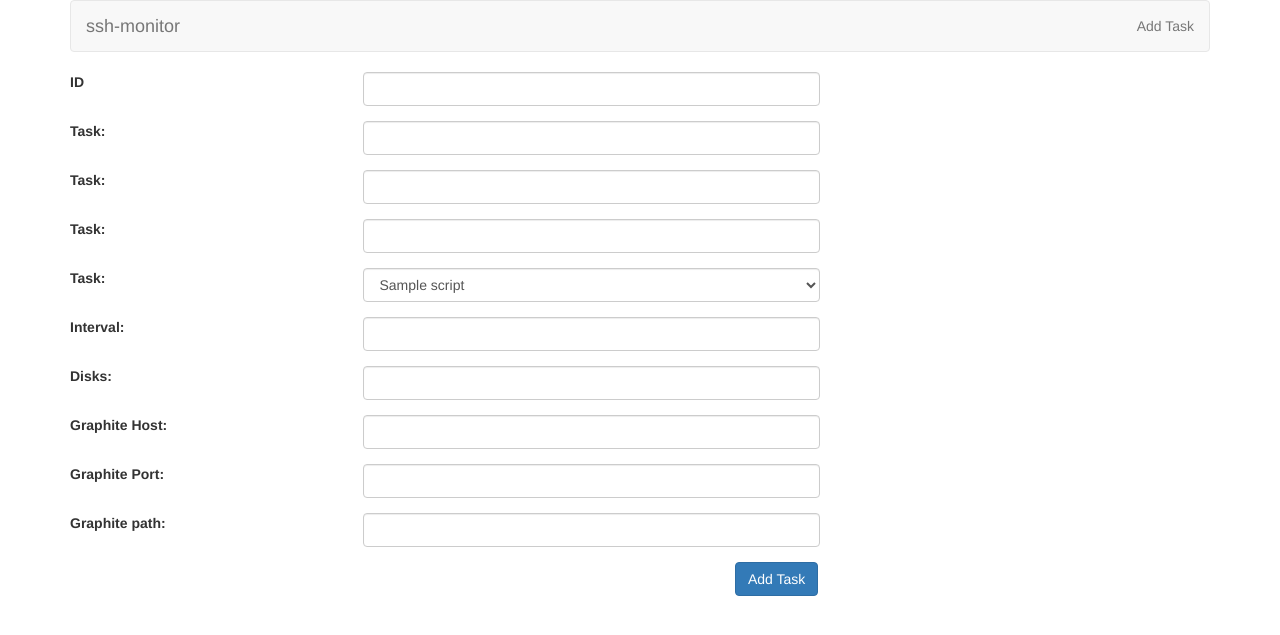
After one commit to aslamkhan-github/ssh-monitor, a Flask app: template app/templates/task.html in a window 1280 px wide. The commit adds this page. Shown: the top 635 px of the page. Run offline with Flask 2, Linux system fonts and the light colour scheme; the template is opened without the code that fills it: values that come from a table or form of the project are taken from there, most other values are stand-ins (such as "Sample title", 1, 10 or a date in 2020); some libraries are stand-ins or nearby versions.

Commit message:
More work on interface

```diff
--- a/app/forms.py
+++ b/app/forms.py
@@ -4,6 +4,7 @@ from wtforms.validators import DataRequired
 
 
 class TaskForm(Form):
+    id = StringField('ID', validators=[DataRequired()])
     host = StringField('Host', validators=[DataRequired()])
     user = StringField('User', validators=[DataRequired()])
     passwd = StringField('Pass', validators=[DataRequired()])
--- /dev/null
+++ b/app/templates/task.html
@@ -0,0 +1,125 @@
+<!DOCTYPE html>
+<html lang="en">
+    <head>
+        <meta charset="utf-8">
+        <meta http-equiv="X-UA-Compatible" content="IE=edge">
+        <meta name="viewport" content="width=device-width, initial-scale=1">
+        <!-- The above 3 meta tags *must* come first in the head; any other head content must come *after* these tags -->
+        <title>ssh-monitor</title>
+    </head>
+    <body>
+        <!-- Latest compiled and minified CSS -->
+        <link rel="stylesheet" href="http://maxcdn.bootstrapcdn.com/bootstrap/3.3.6/css/bootstrap.min.css">
+        <!-- jQuery library -->
+        <script src="https://ajax.googleapis.com/ajax/libs/jquery/1.12.2/jquery.min.js"></script>
+        <!-- Latest compiled JavaScript -->
+        <script src="http://maxcdn.bootstrapcdn.com/bootstrap/3.3.6/js/bootstrap.min.js"></script>
+        <!-- Latest compiled and minified CSS -->
+        <link rel="stylesheet" href="https://cdnjs.cloudflare.com/ajax/libs/bootstrap-select/1.10.0/css/bootstrap-select.min.css">
+        <script src="https://cdnjs.cloudflare.com/ajax/libs/bootstrap-select/1.10.0/js/bootstrap-select.min.js"></script>
+        <script type="text/javascript" src="{{ url_for('static', filename='index.js') }}"></script>
+
+        <div class="container">
+            <nav class="navbar navbar-default">
+                <div class="container-fluid">
+                    <!-- Brand and toggle get grouped for better mobile display -->
+                    <div class="navbar-header">
+                        <a class="navbar-brand" href="/">ssh-monitor</a>
+                    </div>
+
+                    <ul class="nav navbar-nav navbar-right">
+                        <li><a href="">Add Task</a></li>
+                    </ul>
+                </div><!-- /.navbar-collapse -->
+            </nav>
+
+            <div class="row">
+                <div class="container">
+
+                    <form action="" method="post">
+                        <div class="form-group row">
+                            <label class="col-sm-3 form-control-label" for="id">{{form.id.label}}</label>
+                            <div class="col-sm-5">
+                                {{form.id(class_="form-control")}}
+                            </div>
+                        </div>
+
+                        <div class="form-group row">
+                            <label class="col-sm-3 form-control-label" for="task">Task:</label>
+                            <div class="col-sm-5">
+                                <input class="form-control" type="text" id="interval" ></input>
+                            </div>
+                        </div>
+
+                        <div class="form-group row">
+                            <label class="col-sm-3 form-control-label" for="task">Task:</label>
+                            <div class="col-sm-5">
+                                <input class="form-control" type="text" id="interval" ></input>
+                            </div>
+                        </div>
+
+                        <div class="form-group row">
+                            <label class="col-sm-3 form-control-label" for="task">Task:</label>
+                            <div class="col-sm-5">
+                                <input class="form-control" type="text" id="interval" ></input>
+                            </div>
+                        </div>
+
+                        <div class="form-group row">
+                            <label class="col-sm-3 form-control-label" for="task">Task:</label>
+                            <div class="col-sm-5">
+                                <select class="form-control c-select">
+                                    {% for s in scripts %}
+                                    <option value="{{s}}">{{s}}</option>
+                                    {% endfor %}
+                                </select>
+                            </div>
+                        </div>
+
+                        <div class="form-group row">
+                            <label class="col-sm-3 form-control-label" for="interval">Interval:</label>
+                            <div class="col-sm-5">
+                                <input class="form-control" type="text" id="interval" ></input>
+                            </div>
+                        </div>
+
+                        <div class="form-group row">
+                            <label for="disks" class="col-sm-3 form-control-label" >Disks:</label>
+                            <div class="col-sm-5">
+                                <input class="form-control" type="text" id="disks" ></input>
+                            </div>
+                        </div>
+
+                        <div class="form-group row">
+                            <label class="col-sm-3 form-control-label" for="db_host">Graphite Host:</label>
+                            <div class="col-sm-5">
+                                <input class="form-control" type="text" id="db_host" ></input>
+                            </div>
+                        </div>
+
+                        <div class="form-group row">
+                            <label class="col-sm-3 form-control-label" for="db_port">Graphite Port:</label>
+                            <div class="col-sm-5">
+                                <input class="form-control" type="text" id="db_port" ></input>
+                            </div>
+                        </div>
+
+                        <div class="form-group row">
+                            <label class="col-sm-3 form-control-label" for="path">Graphite path:</label>
+                            <div class="col-sm-5">
+                                <input class="form-control" type="text" id="path"></input>
+                            </div>
+                        </div>
+
+                        <div class="col-sm-offset-7">
+                        <div style="btn-toolbox">
+                            <button type="button" class="btn btn-primary">Add Task</button>
+                        </div>
+                        </div>
+                    </form>
+
+                </div>
+            </div>
+        </div>
+    </body>
+</html>
```
Also changed, not shown: app/filemodel.py (added, +27 -0 lines), app/templates/index.html (+2 -95 lines), app/views.py (+12 -10 lines).
